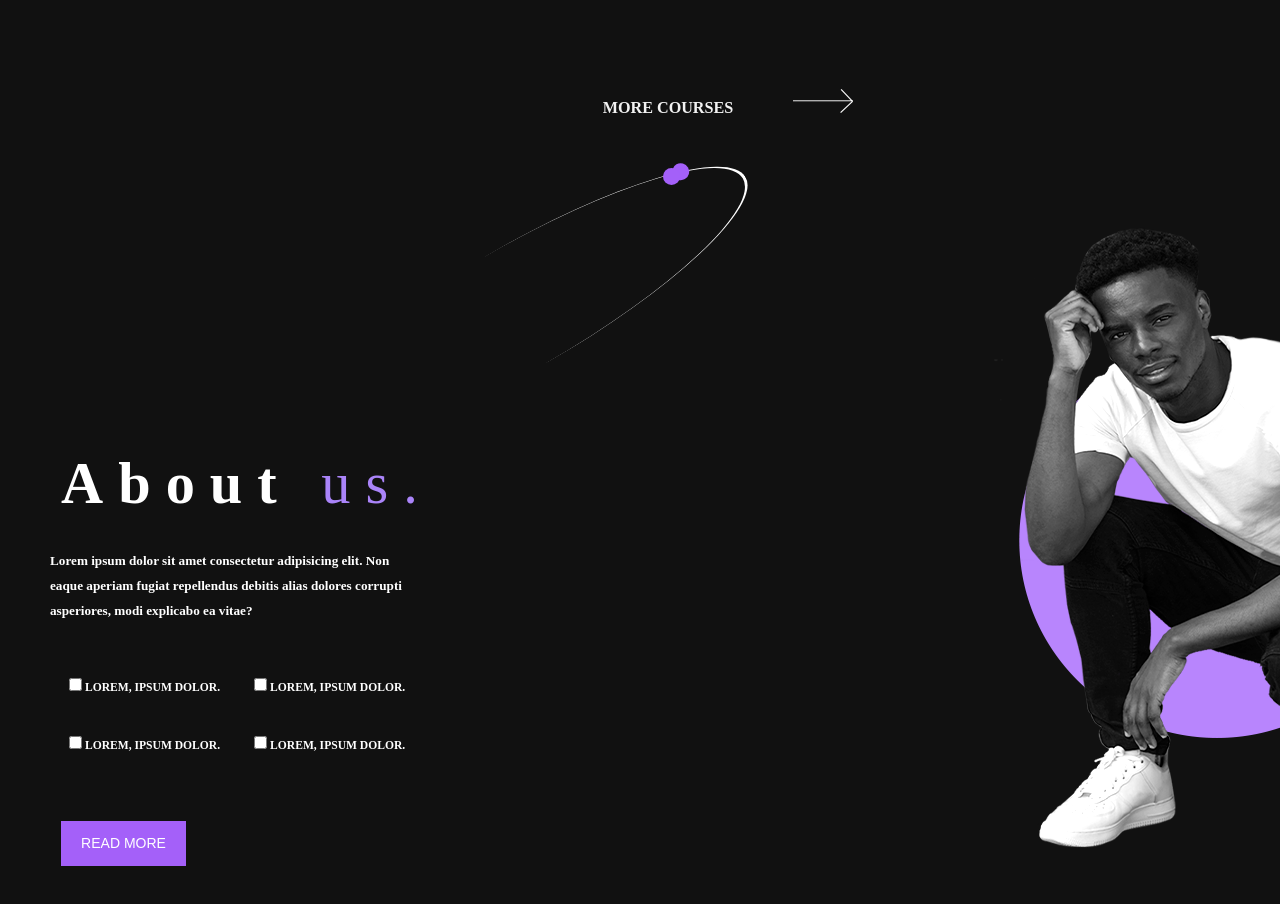
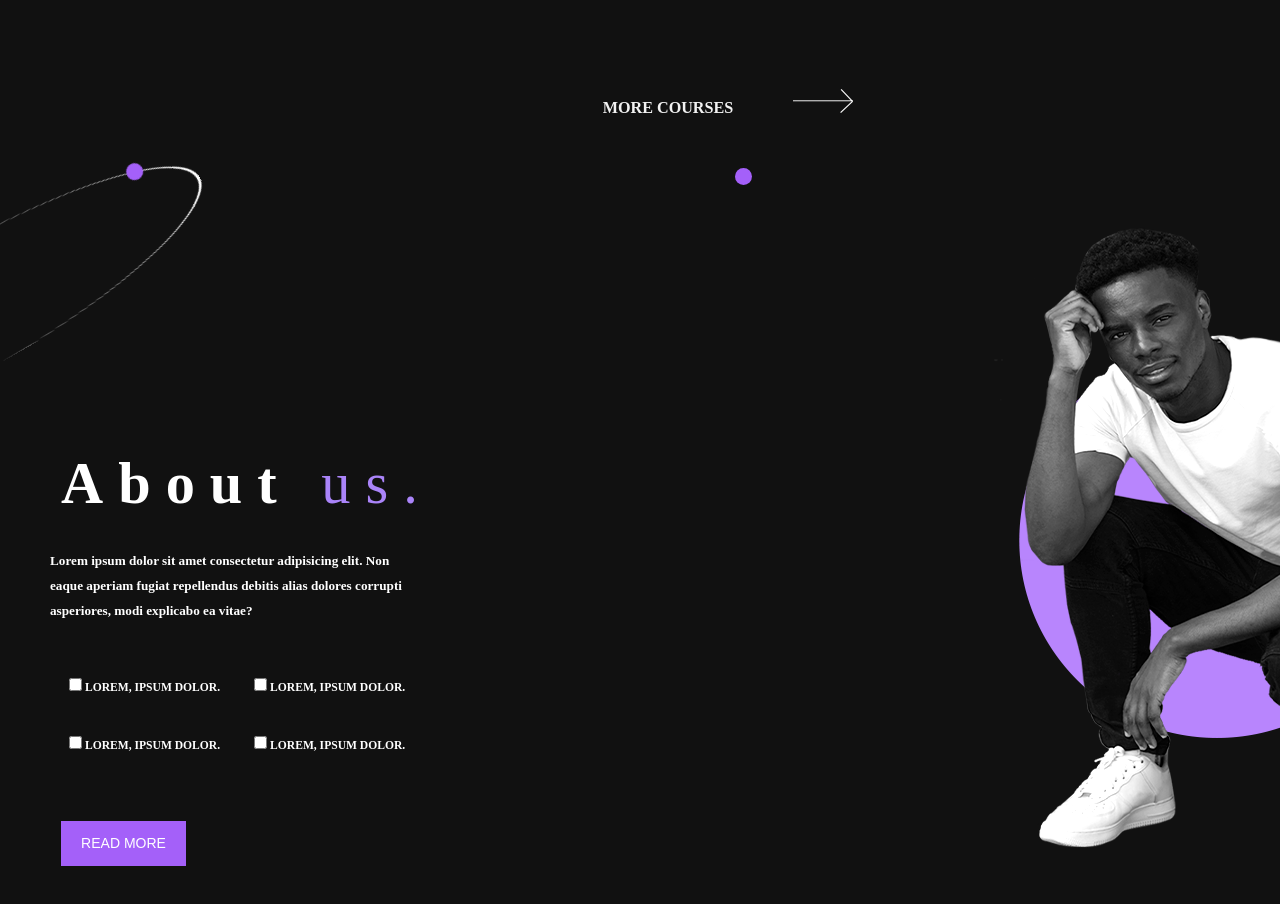
Before and after one commit to toRRy2h/Black_desert, a plain HTML site: page index.html in a window 1280 px wide. Shown: the part 2523-3427 px from the top of the page. Drawn offline with Linux system fonts and the light colour scheme.

Commit message:
Update style.css

```diff
--- a/style.css
+++ b/style.css
@@ -561,7 +561,8 @@ body {
     margin-bottom: 390px;
     position: absolute;
     top: 2771px;
-    left: 567px;
+    left: -295px;
+    margin: 0;
 }
 
 .designer>span {
@@ -706,7 +707,7 @@ body {
     border-radius: 17px;
     position: absolute;
     top: 2691px;
-    right: 600px;
+    right: 528px;
 }
 
 .krug_3 {
```
